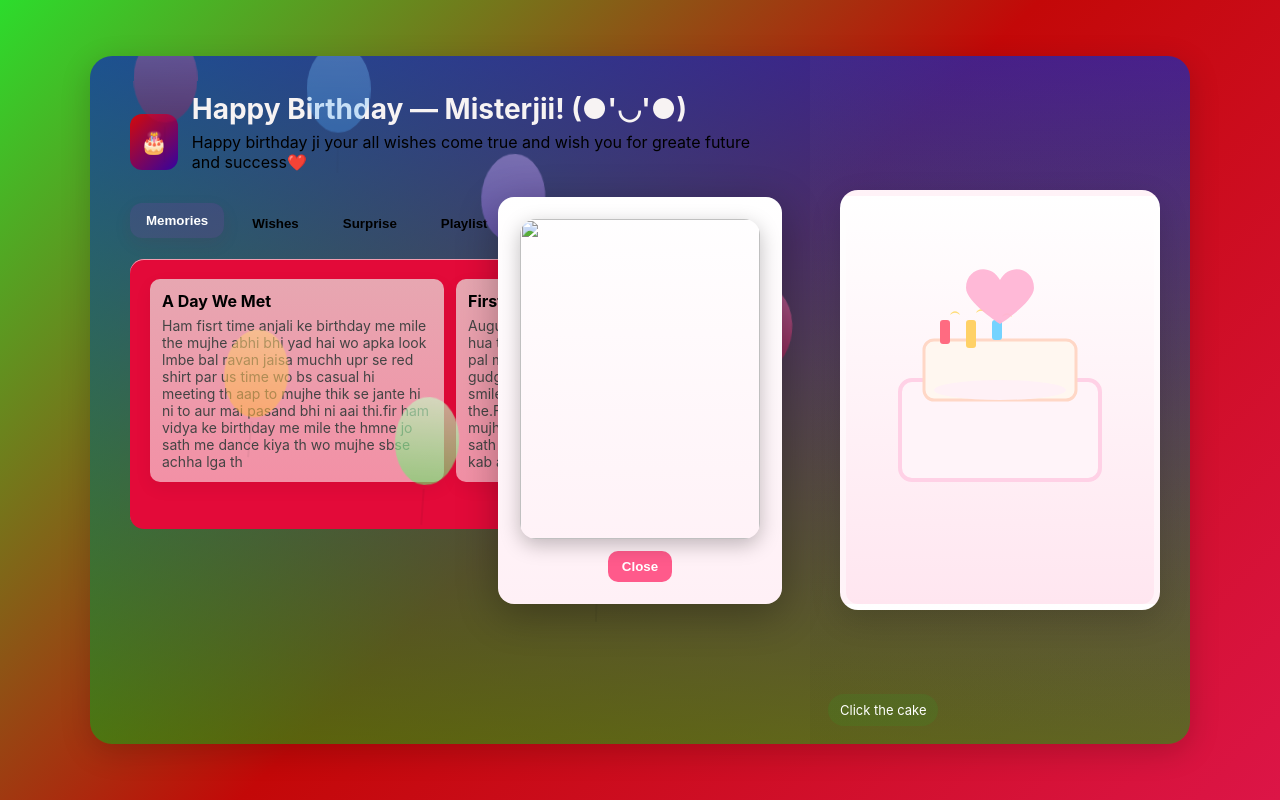
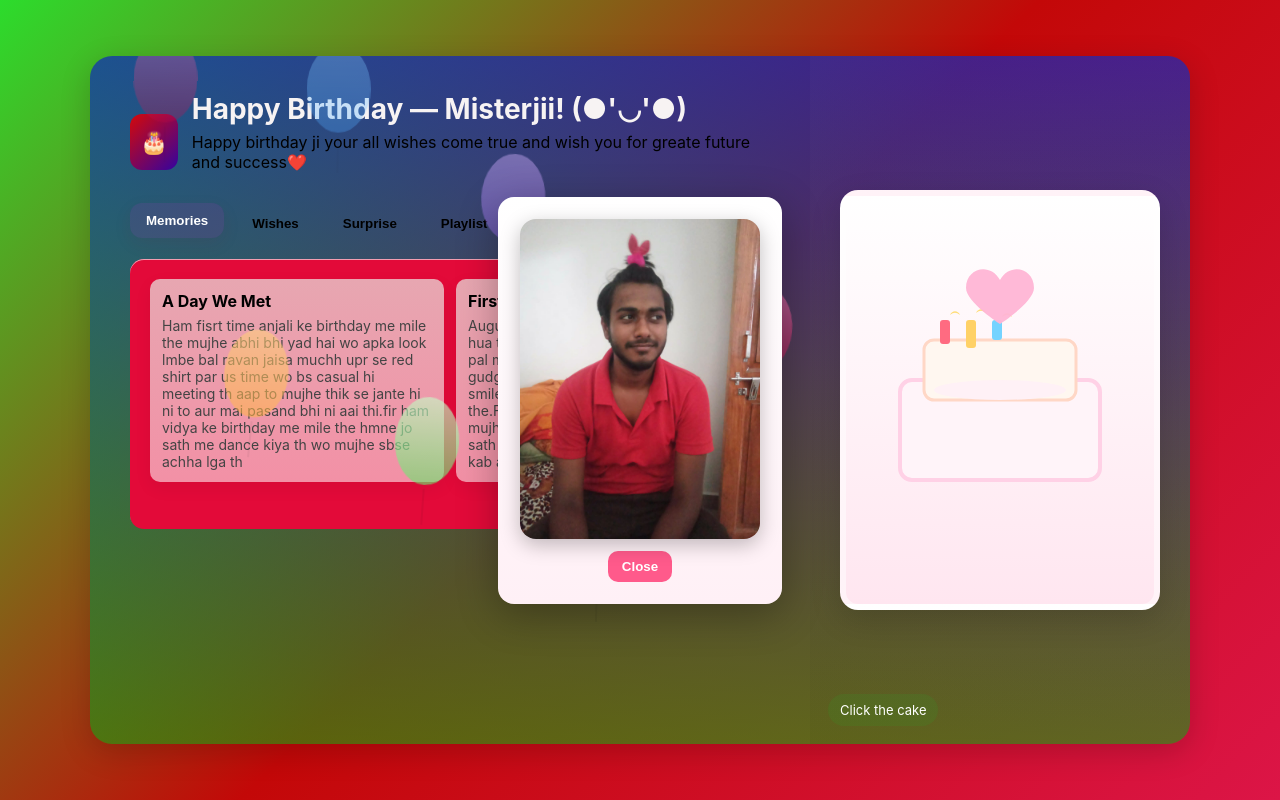
Before and after one commit to heyPreeti-dev/my_first_repo, a plain HTML site: page work1.html in a window 1280 px wide. Both pictures are taken after a click on the element 1000 px from the left and 400 px from the top of the page. Drawn offline with Linux system fonts and the light colour scheme.

Commit message:
Update work1.html
change

```diff
--- a/work1.html
+++ b/work1.html
@@ -604,7 +604,7 @@
     // 🔹 Slideshow HTML
     card.innerHTML = `
    <div class="slider" style="position:relative; width:240px; height:320px; margin:0 auto; border-radius:16px; overflow:hidden; box-shadow:0 6px 20px rgba(0,0,0,0.25);">
-    <img src="screenshots/taklu.jpg" class="slide" style="width:100%; height:100%; object-fit:cover; position:absolute; top:0; left:0; opacity:1; transition:opacity 1s;">
+    <img src="taklu.jpg" class="slide" style="width:100%; height:100%; object-fit:cover; position:absolute; top:0; left:0; opacity:1; transition:opacity 1s;">
     <img src="mithu1.jpg" class="slide" style="width:100%; height:100%; object-fit:cover; position:absolute; top:0; left:0; opacity:0; transition:opacity 1s;">
     <img src="mithu2.jpg" class="slide" style="width:100%; height:100%; object-fit:fill; position:absolute; top:0; left:0; opacity:0; transition:opacity 1s;">
   </div>
```
